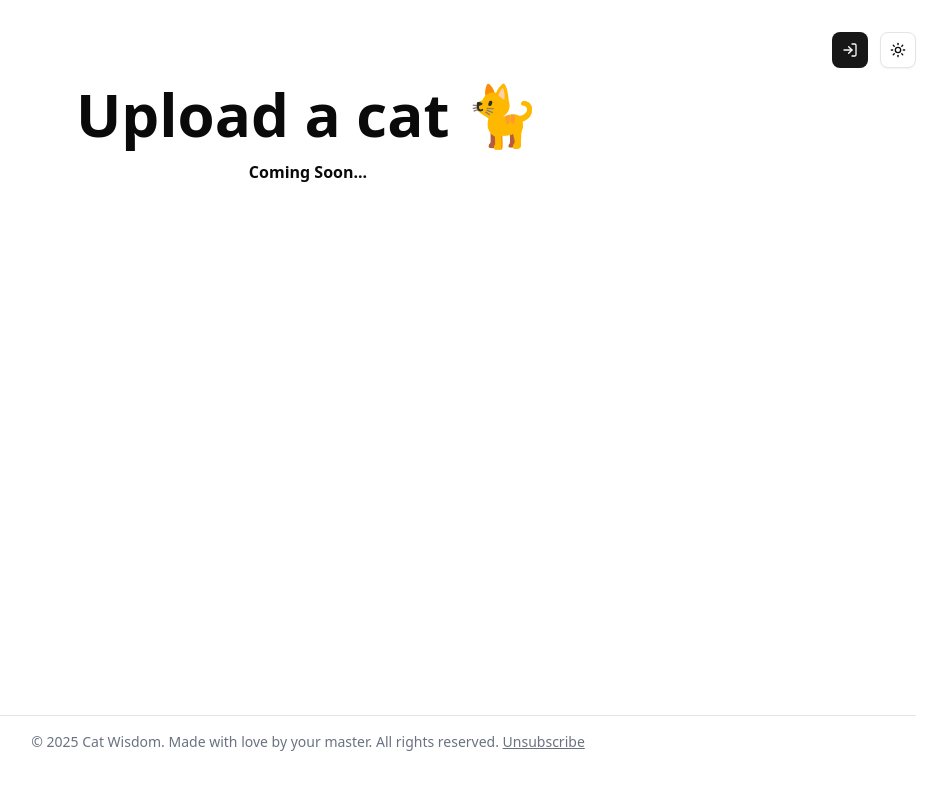
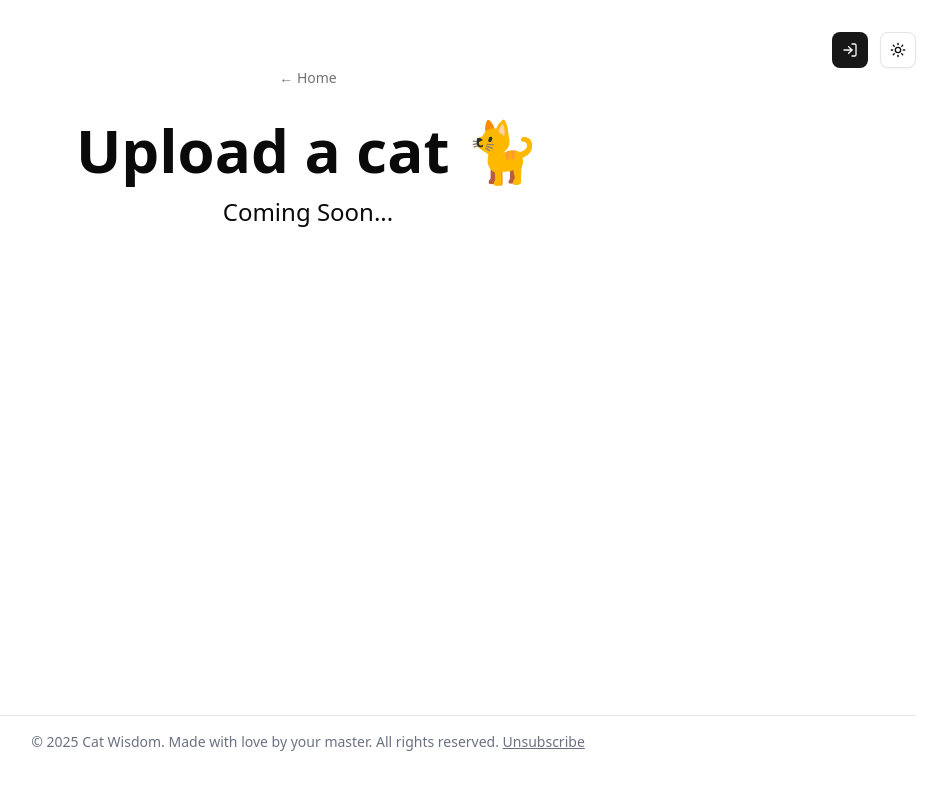
Before and after one commit to pshrest2/catwisdom, a Next.js app: page /cats/upload in a window 1280 px wide. Shown: the top 790 px of the page, without its empty margins (332-1279 px from the left). Built offline with nearby package versions, Linux system fonts and the light colour scheme; no server answers.

Commit message:
feat: ui changes

```diff
--- a/src/app/cats/upload/page.tsx
+++ b/src/app/cats/upload/page.tsx
@@ -1,6 +1,7 @@
 "use client";
 
 import { useState } from "react";
+import Link from "next/link";
 import type { PutBlobResult } from "@vercel/blob";
 import { Header } from "@/app/custom/header";
 
@@ -17,12 +18,20 @@ export default function CatUploadPage() {
     setBlob(newBlob);
   };
   return (
-    <div className="flex flex-col items-center mb-4 gap-4">
+    <div className="flex flex-col items-center">
       <Header />
-      <div className="text-4xl xs:text-5xl sm:text-6xl font-bold">
-        Upload a cat 🐈
-      </div>
-      <span className="font-bold">Coming Soon...</span>
+      <Link
+        href="/"
+        className="text-sm text-muted-foreground hover:text-foreground transition-colors mb-8"
+      >
+        ← Home
+      </Link>
+      <main className="flex flex-col gap-4 items-center sm:max-w-xl">
+        <div className="text-4xl xs:text-5xl sm:text-6xl font-bold">
+          Upload a cat 🐈
+        </div>
+        <div className="sm:text-2xl">Coming Soon...</div>
+      </main>
     </div>
   );
 }
--- a/src/app/custom/auth-buttons.tsx
+++ b/src/app/custom/auth-buttons.tsx
@@ -1,7 +1,8 @@
 "use client";
 
+import { LogOut, LogIn, Cat } from "lucide-react";
 import { useSession, signIn, signOut } from "next-auth/react";
-import { LogOut, LogIn } from "lucide-react";
+import Link from "next/link";
 import { Avatar, AvatarImage } from "@/components/ui/avatar";
 import {
   DropdownMenu,
@@ -38,6 +39,14 @@ export function AuthButtons() {
       </DropdownMenuTrigger>
       <DropdownMenuContent align="end">
         <DropdownMenuItem
+          className="w-full flex items-center gap-2 cursor-pointer"
+          asChild
+        >
+          <Link href="/cats/upload" className="w-full flex items-center gap-2">
+            <Cat /> Contribute
+          </Link>
+        </DropdownMenuItem>
+        <DropdownMenuItem
           onClick={() => signOut()}
           className="w-full flex items-center gap-2 cursor-pointer"
         >
--- a/src/app/unsubscribe/page.tsx
+++ b/src/app/unsubscribe/page.tsx
@@ -1,5 +1,6 @@
 import Link from "next/link";
 import { SubscriptionForm } from "@/app/custom/subscribe";
+import { Header } from "@/app/custom/header";
 
 interface SearchParams {
   email?: string;
@@ -14,6 +15,7 @@ export default async function Unsubscribe({
 
   return (
     <div className="flex flex-col items-center">
+      <Header />
       <Link
         href="/"
         className="text-sm text-muted-foreground hover:text-foreground transition-colors mb-8"
```
